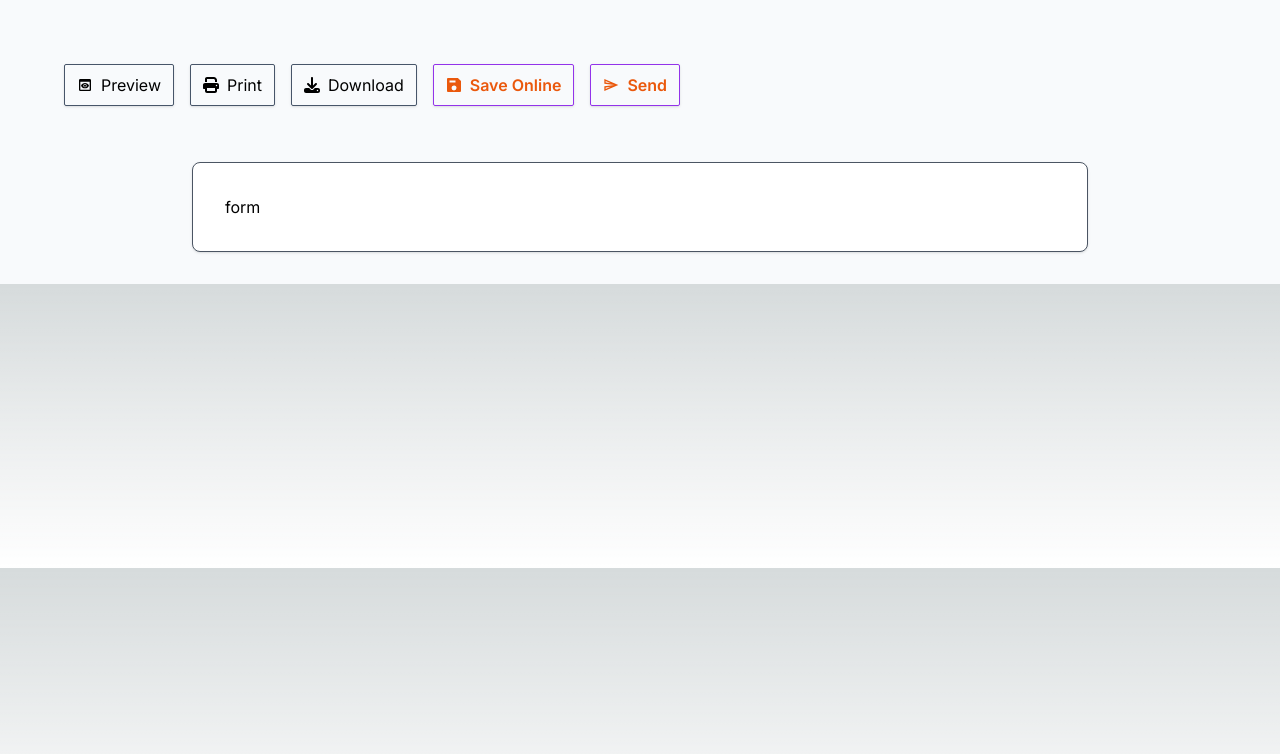
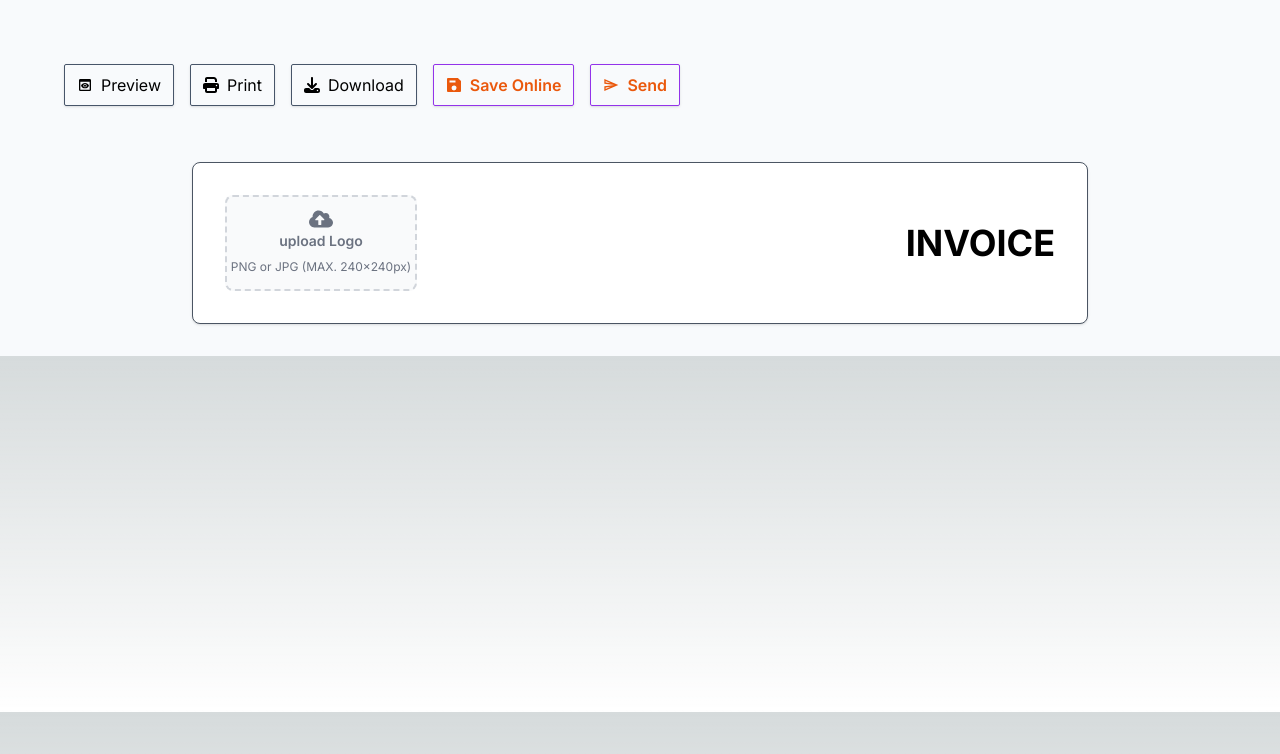
Before and after one commit to Blackie360/BillWise-invoice, a Next.js app: page /invoice/new in a window 1280 px wide. Shown: the top 754 px of the page. Built offline with nearby package versions, Linux system fonts and the light colour scheme.

Commit message:
logo input field and invoice label

```diff
--- a/app/invoice/new/page.tsx
+++ b/app/invoice/new/page.tsx
@@ -7,6 +7,9 @@ import { MdPreview } from "react-icons/md";
 import { IoSaveSharp } from "react-icons/io5";
 import { MdOutlineSend } from "react-icons/md";
 import { useState } from "react";
+import FormPreview from "@/components/FormPreview";
+import { FaCloudUploadAlt } from "react-icons/fa";
+
 
 
 const New = () => {
@@ -65,17 +68,33 @@ const New = () => {
   {/* invoice form */}
   {
     preview ? (
+        <FormPreview />
 
-<div className="w-full max-w-4xl p-4 bg-white border border-gray-600 rounded-lg shadow sm:p-6 md:p-8 mx-auto">
-   <h2>preview</h2>
+    ) : (
+      <form className="w-full max-w-4xl p-4 bg-white border border-gray-600 rounded-lg shadow sm:p-6 md:p-8 mx-auto">
+  {/* image & lebal */}
+  <div className="flex justify-between items-center">
+    {/* image */}
+
+<div className="flex items-center justify-center ">
+    <label for="dropzone-file" className="flex flex-col items-center justify-center w-48 h-24 border-2 border-gray-300 border-dashed rounded-lg cursor-pointer bg-gray-50 hover:bg-gray-100 ">
+        <div className="flex flex-col items-center justify-center pt-5 pb-6">
+        <FaCloudUploadAlt className="w-6 h-6  text-gray-500" />
+            <p className="mb-2 text-sm text-gray-500 dark:text-gray-400"><span className="font-semibold">upload Logo</span></p>
+            <p className="text-xs text-gray-500 dark:text-gray-400">PNG or JPG (MAX. 240x240px)</p>
+        </div>
+        <input id="dropzone-file" type="file" className="hidden" />
+    </label>
 </div>
-    ) : (
-      <div className="w-full max-w-4xl p-4 bg-white border border-gray-600 rounded-lg shadow sm:p-6 md:p-8 mx-auto">
-   <h1>form</h1>
-</div>
+
+
+
+    <h2 className="text-4xl uppercase font-bold">Invoice</h2>
+  </div>
+</form>
     )
   }
-  {/* preview */}
+
 
 
 
--- /dev/null
+++ b/components/FormPreview.tsx
@@ -0,0 +1,11 @@
+import React from 'react'
+
+const FormPreview = () => {
+  return (
+    <div className="w-full max-w-4xl p-4 bg-white border border-gray-600 rounded-lg shadow sm:p-6 md:p-8 mx-auto">
+   <h2>preview</h2>
+</div>
+  )
+}
+
+export default FormPreview
```
